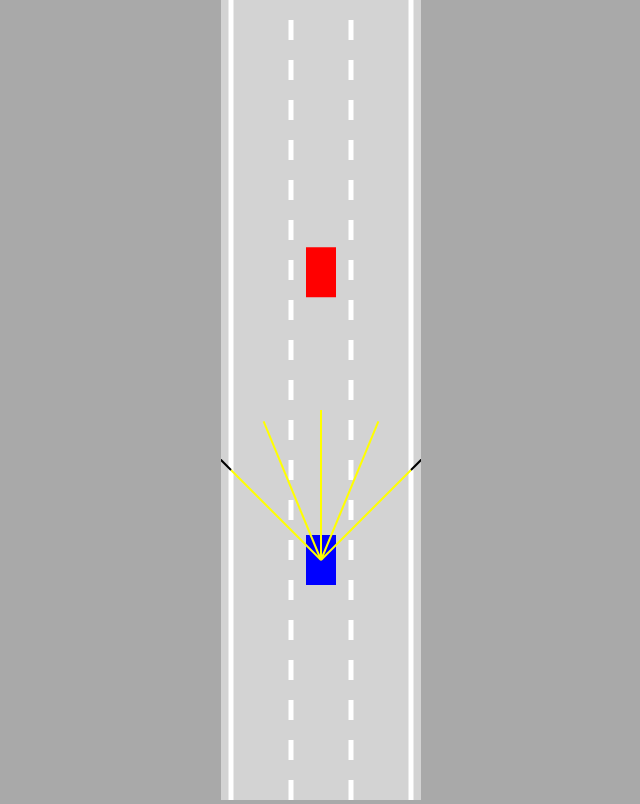
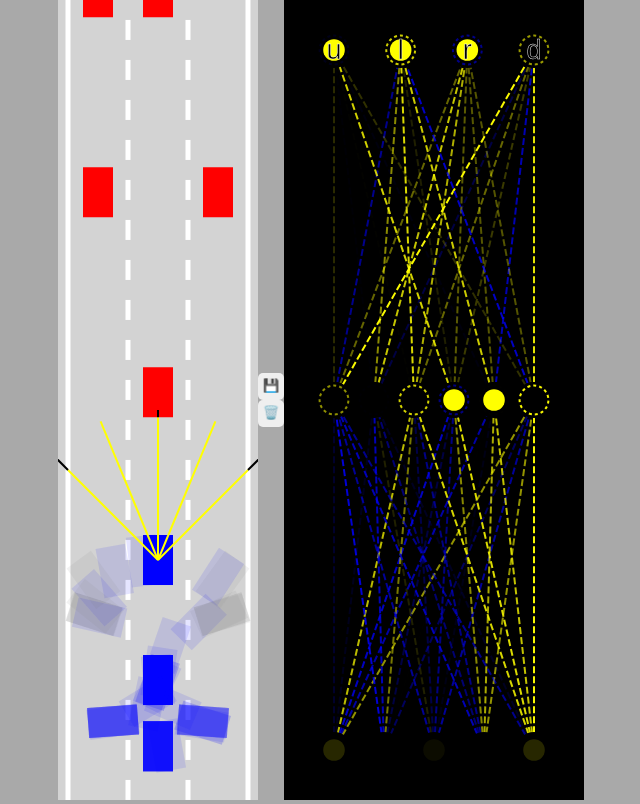
Before and after one commit to MariosChartsias/SelfDrivingCar, a plain HTML site: page index.html in a window 1280 px wide. Shown: the whole page, without its empty margins (319-959 px from the left). Drawn offline with Linux system fonts and the light colour scheme; animation ran at ten frames a second.

Commit message:
added network mutate +

```diff
--- a/car.js
+++ b/car.js
@@ -133,7 +133,7 @@ class Car{
 
     }
 
-    draw(ctx,color){
+    draw(ctx,color,drawSensor=false){
         if(this.damaged){
             ctx.fillStyle="gray";
         }else{
@@ -146,7 +146,7 @@ class Car{
         }
         ctx.fill();
 
-        if(this.sensor){
+        if(this.sensor && drawSensor){
             this.sensor.draw(ctx);
         }
     }
--- a/index.html
+++ b/index.html
@@ -4,7 +4,13 @@
     <link rel="stylesheet" href="style.css">
 </head>
 <body>
-    <canvas id ="myCanvas"></canvas>
+    <canvas id ="carCanvas"></canvas>
+    <div id="verticalButtons">
+        <button onclick="save()">&#128190;</button>
+        <button onclick="discard()">🗑️</button>
+    </div>
+    <canvas id ="networkCanvas"></canvas>
+    <script src="visualizer.js"></script>
     <script src="network.js"></script>
     <script src="sensor.js"></script>
     <script src="utils.js"></script>
--- a/main.js
+++ b/main.js
@@ -1,31 +1,94 @@
-const canvas=document.getElementById("myCanvas");
-canvas.width=200; // the width of road
+const carCanvas=document.getElementById("carCanvas");
+carCanvas.width=200; // the width of road
+const networkCanvas=document.getElementById("networkCanvas");
+networkCanvas.width=300; // the width of road
 
-const ctx=canvas.getContext("2d");
-const road=new Road(canvas.width/2,canvas.width*0.9);
-const car= new Car(road.getLaneCenter(1),100,30,50,"AI");
+const carCtx=carCanvas.getContext("2d");
+const networkCtx=networkCanvas.getContext("2d");
+const road=new Road(carCanvas.width/2,carCanvas.width*0.9);
+N=200;
+const cars= generateCars(N);
+let bestCar=cars[0]; //initializing the bestcar variable
+if(localStorage.getItem("bestBrain")){ //it loads the best car we ever found on this simulation
+    for(let i=0;i<cars.length;i++){
+        cars[i].brain=JSON.parse(
+            localStorage.getItem("bestBrain"));
+        if(i!=0){
+            NeuralNetwork.mutate(cars[i].brain,0.1); //loads all cars based on the best brain car(weights and biases)
+        }
+    }
+}
 const traffic=[
-    new Car(road.getLaneCenter(1),-100,30,50,"DUMMY",2)
+    new Car(road.getLaneCenter(1),-100,30,50,"DUMMY",2),
+    new Car(road.getLaneCenter(0),-300,30,50,"DUMMY",2),
+    new Car(road.getLaneCenter(2),-300,30,50,"DUMMY",2),
+    new Car(road.getLaneCenter(1),-500,30,50,"DUMMY",2),
+    new Car(road.getLaneCenter(0),-500,30,50,"DUMMY",2),
+    new Car(road.getLaneCenter(2),-700,30,50,"DUMMY",2),
+    new Car(road.getLaneCenter(1),-700,30,50,"DUMMY",2),
+    new Car(road.getLaneCenter(0),-900,30,50,"DUMMY",2),
+    new Car(road.getLaneCenter(1),-900,30,50,"DUMMY",2),
+    new Car(road.getLaneCenter(0),-1200,30,50,"DUMMY",2),
+    new Car(road.getLaneCenter(1),-1200,30,50,"DUMMY",2),
+    new Car(road.getLaneCenter(2),-1500,30,50,"DUMMY",2),
+    new Car(road.getLaneCenter(1),-1500,30,50,"DUMMY",2)
 ];
 
 animate();
 
-function animate(){
+function save(){
+    localStorage.setItem("bestBrain", //saving the best case of car in local sorage
+    JSON.stringify(bestCar.brain));
+}
+
+function discard(){
+    localStorage.removeItem("bestBrain");
+}
+
+function generateCars(N){
+    const cars=[];
+    for(let i=1;i<=N;i++){
+        cars.push(new Car(road.getLaneCenter(1),100,30,50,"AI"));
+
+    }
+    return cars;
+}
+
+function animate(time){
     for(let i=0; i<traffic.length;i++){
         traffic[i].update(road.borders,[]);
     }
-    car.update(road.borders,traffic);
+    for(let i=0; i<cars.length;i++){
+        cars[i].update(road.borders,traffic);
+    }
+    //cars.find they called fitness functions
+    bestCar=cars.find(  //we focus on the car with the lognest distance from the starting point
+        c=>c.y==Math.min(
+            ...cars.map(c=>c.y)
+        ));
 
-    canvas.height=window.innerHeight; //it fits all the height because it's inside of requestAnimationFrame
 
-    ctx.save();
-    ctx.translate(0,-car.y+canvas.height*0.7);
-    road.draw(ctx); //first the road
+
+    carCanvas.height=window.innerHeight; //it fits all the height because it's inside of requestAnimationFrame
+    networkCanvas.height=window.innerHeight;
+
+    carCtx.save();
+    carCtx.translate(0,-bestCar.y+carCanvas.height*0.7);
+    road.draw(carCtx); //first the road
     for(let i=0;i<traffic.length;i++){
-        traffic[i].draw(ctx,"red");
+        traffic[i].draw(carCtx,"red");
     }
-    car.draw(ctx,"blue");
-    ctx.restore();
+    carCtx.globalAlpha=0.1;
+    for(let i=0; i<cars.length;i++){
+        cars[i].draw(carCtx,"blue");
+    }
+    carCtx.globalAlpha=1;
+    bestCar.draw(carCtx,"blue",true);
+
+    carCtx.restore();
+
+    networkCtx.lineDashOffset=-time/75;
+    Visualizer.drawNetwork(networkCtx,bestCar.brain);
     requestAnimationFrame(animate); //repeat the function animate with 60fps
 
 }
--- a/network.js
+++ b/network.js
@@ -16,6 +16,27 @@ class NeuralNetwork{
 
         }
         return outputs;
+    }
+
+    static mutate(network,amount=1){ //if we set the ammount=0 all the values are ont gonna be changed
+        network.levels.forEach(level=>{
+            for(let i=0;i<level.biases.length;i++){
+                level.biases[i]=lerp(
+                    level.biases[i],
+                    Math.random()*2-1,
+                    amount
+                )
+            }
+            for(let i=0;i<level.weights.length;i++){
+                for(let j=0;j<level.weights[i].length;j++){
+                    level.weights[i][j]=lerp(
+                        level.weights[i][j],
+                        Math.random()*2-1,
+                        amount
+                    )
+                }
+            }
+        });
     }
 }
 
--- a/style.css
+++ b/style.css
@@ -2,9 +2,28 @@ body{
     margin:0;
     background: darkgray;
     overflow:hidden;
-    text-align: center;
+    display:flex;
+    justify-content:center;
+    align-items: center;
 }
 
-#myCanvas{
+#verticalButtons{
+    display:flex;
+    flex-direction: column;
+}
+
+button{
+    border:none;
+    border-radius:5px;
+    padding:5px 5px 7px 5px;
+    cursor:pointer;
+}
+button:hover{
+    background:blue;
+}
+#networkCanvas{
+    background: black;
+}
+#carCanvas{
     background: lightgray;
 }
--- a/utils.js
+++ b/utils.js
@@ -36,4 +36,13 @@ function polyIntersect(poly1, poly2){
         }
         return false;
     }
+
 }
+
+function getRGBA(value){ //this function used by visualizer.js
+    const alpha=Math.abs(value);
+    const R=value<0?0:255;
+    const G=R;
+    const B=value>0?0:255;
+    return "rgba("+R+","+G+","+B+","+alpha+")";
+}
--- /dev/null
+++ b/visualizer.js
@@ -0,0 +1,110 @@
+class Visualizer{
+    static drawNetwork(ctx,network){
+        const margin=50;
+        const left=margin;
+        const top=margin;
+        const width=ctx.canvas.width-margin*2;
+        const height=ctx.canvas.height-margin*2;
+
+        const levelHeight=height/network.levels.length;
+
+        for(let i=network.levels.length-1;i>=0;i--){
+            const levelTop=top+
+                lerp(
+                    height-levelHeight,
+                    0,
+                    network.levels.length==1
+                        ?0.5
+                        :i/(network.levels.length-1)
+                );
+
+            ctx.setLineDash([7,3]);
+            Visualizer.drawLevel(ctx,network.levels[i],
+                left,levelTop,
+                width,levelHeight,
+                i==network.levels.length-1
+                    ?['u','l','r','d']
+                    :[]
+            );
+        }
+    }
+
+    static drawLevel(ctx,level,left,top,width,height,outputLabels){
+        const right=left+width;
+        const bottom=top+height;
+
+        const {inputs,outputs,weights,biases}=level;
+
+        for(let i=0;i<inputs.length;i++){
+            for(let j=0;j<outputs.length;j++){
+                ctx.beginPath();
+                ctx.moveTo(
+                    Visualizer.#getNodeX(inputs,i,left,right),
+                    bottom
+                );
+                ctx.lineTo(
+                    Visualizer.#getNodeX(outputs,j,left,right),
+                    top
+                );
+                ctx.lineWidth=2;
+                ctx.strokeStyle=getRGBA(weights[i][j]);
+                ctx.stroke();
+            }
+        }
+
+        const nodeRadius=18;
+        for(let i=0;i<inputs.length;i++){
+            const x=Visualizer.#getNodeX(inputs,i,left,right);
+            ctx.beginPath();
+            ctx.arc(x,bottom,nodeRadius,0,Math.PI*2);
+            ctx.fillStyle="black";
+            ctx.fill();
+            ctx.beginPath();
+            ctx.arc(x,bottom,nodeRadius*0.6,0,Math.PI*2);
+            ctx.fillStyle=getRGBA(inputs[i]);
+            ctx.fill();
+        }
+
+        for(let i=0;i<outputs.length;i++){
+            const x=Visualizer.#getNodeX(outputs,i,left,right);
+            ctx.beginPath();
+            ctx.arc(x,top,nodeRadius,0,Math.PI*2);
+            ctx.fillStyle="black";
+            ctx.fill();
+            ctx.beginPath();
+            ctx.arc(x,top,nodeRadius*0.6,0,Math.PI*2);
+            ctx.fillStyle=getRGBA(outputs[i]);
+            ctx.fill();
+
+            ctx.beginPath();
+            ctx.lineWidth=2;
+            ctx.arc(x,top,nodeRadius*0.8,0,Math.PI*2);
+            ctx.strokeStyle=getRGBA(biases[i]);
+            ctx.setLineDash([3,3]);
+            ctx.stroke();
+            ctx.setLineDash([]);
+
+            if(outputLabels[i]){
+                ctx.beginPath();
+                ctx.textAlign="center";
+                ctx.textBaseline="middle";
+                ctx.fillStyle="black";
+                ctx.strokeStyle="white";
+                ctx.font=(nodeRadius*1.5)+"px Arial";
+                ctx.fillText(outputLabels[i],x,top+nodeRadius*0.1);
+                ctx.lineWidth=0.5;
+                ctx.strokeText(outputLabels[i],x,top+nodeRadius*0.1);
+            }
+        }
+    }
+
+    static #getNodeX(nodes,index,left,right){
+        return lerp(
+            left,
+            right,
+            nodes.length==1
+                ?0.5
+                :index/(nodes.length-1)
+        );
+    }
+}
```
